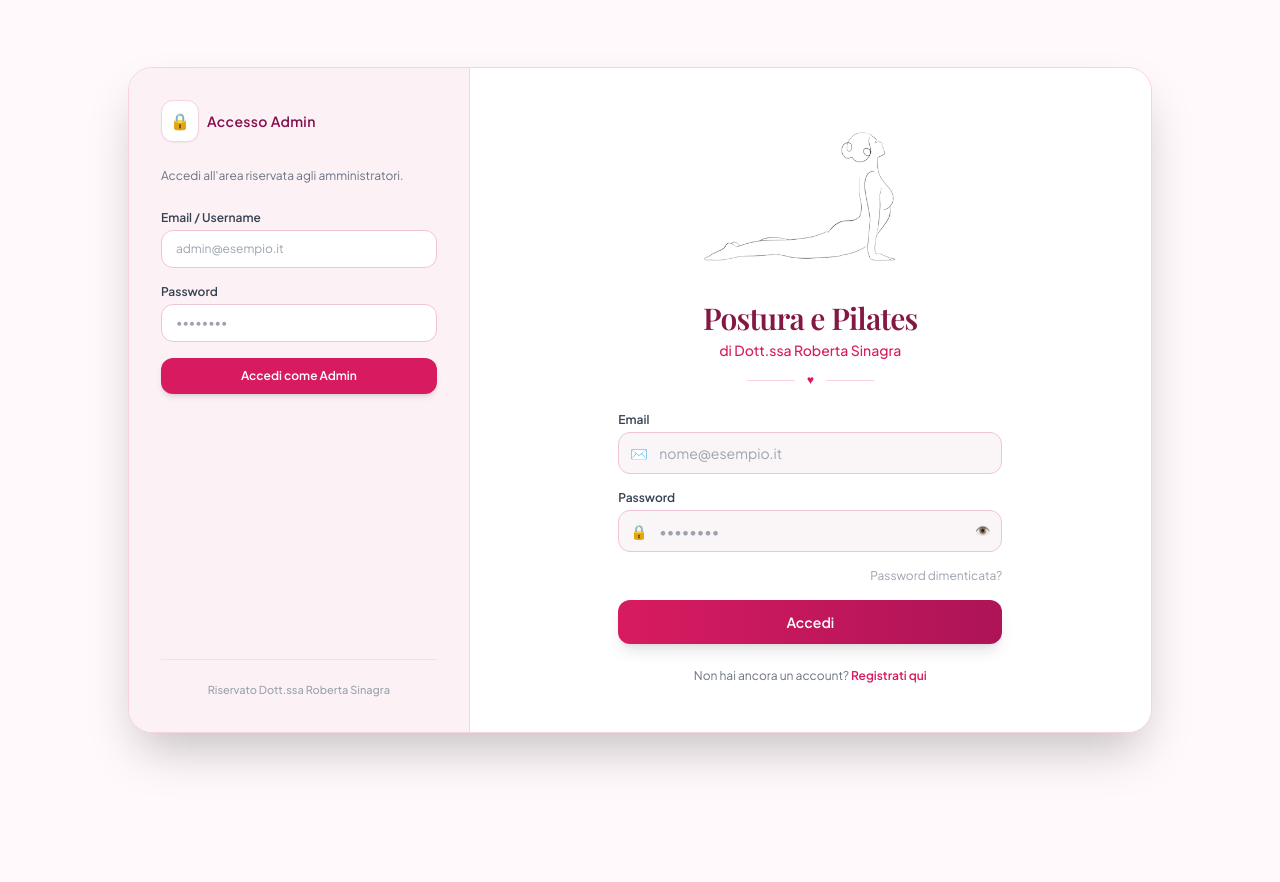
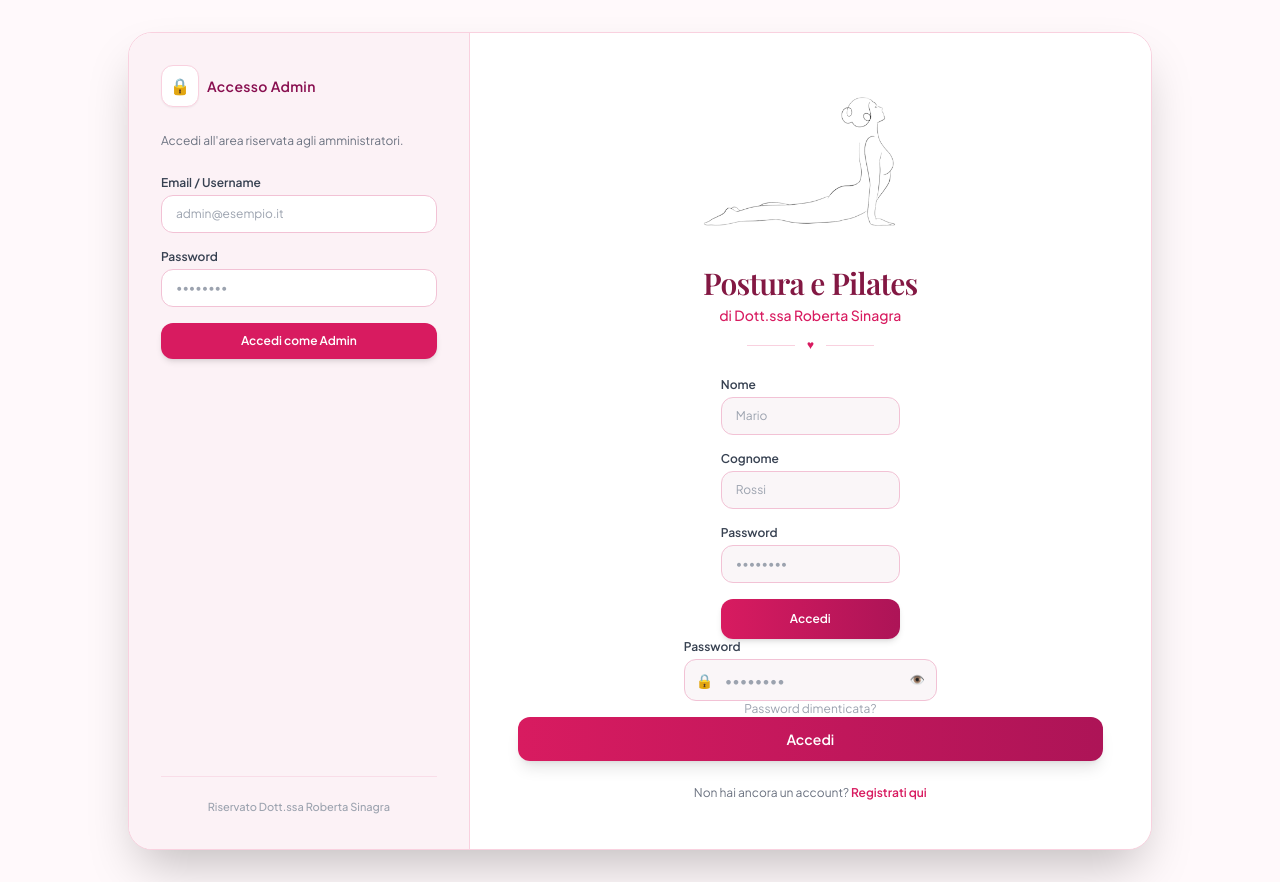
Before and after one commit to TribalTW/posturaepilates, a FastAPI app: page /login in a window 1280 px wide. Before the commit the page ends 767 px from the top, so only its background shows below. Run offline with FastAPI, Linux system fonts and the light colour scheme; parts of the project's set-up code (start-up, migrations or seed data) failed here and were passed over; some libraries are stand-ins or nearby versions; some web fonts are replaced.

Commit message:
Update login.html

```diff
--- a/pilates-webapp/templates/login.html
+++ b/pilates-webapp/templates/login.html
@@ -94,15 +94,31 @@
             {% endif %}
 
             <!-- Form Utente -->
-            <form action="/login" method="POST" class="w-full max-w-sm space-y-4">
-                <div class="relative">
-                    <label class="block text-xs font-semibold text-gray-700 mb-1">Email</label>
-                    <div class="relative">
-                        <span class="absolute inset-y-0 left-0 flex items-center pl-3 text-gray-400 text-sm">✉️</span>
-                        <input type="email" name="email" required placeholder="nome@esempio.it"
-                               class="w-full pl-10 pr-3.5 py-2.5 border border-[#f2c2d5] rounded-xl text-sm bg-[#faf6f8] text-gray-800 focus:outline-none focus:border-[#D81B60] focus:bg-white transition">
-                    </div>
+           <form action="/login" method="POST" class="space-y-4">
+
+                <div>
+                    <label class="block text-xs font-semibold text-gray-700 mb-1">Nome</label>
+                    <input type="text" name="nome" required placeholder="Mario"
+                           class="w-full px-3.5 py-2.5 border border-[#f2c2d5] rounded-xl text-xs bg-[#faf6f8] text-gray-800 focus:outline-none focus:border-[#D81B60] focus:bg-white transition">
                 </div>
+
+                <div>
+                    <label class="block text-xs font-semibold text-gray-700 mb-1">Cognome</label>
+                    <input type="text" name="cognome" required placeholder="Rossi"
+                           class="w-full px-3.5 py-2.5 border border-[#f2c2d5] rounded-xl text-xs bg-[#faf6f8] text-gray-800 focus:outline-none focus:border-[#D81B60] focus:bg-white transition">
+                </div>
+
+                <div>
+                    <label class="block text-xs font-semibold text-gray-700 mb-1">Password</label>
+                    <input type="password" name="password" required placeholder="••••••••"
+                           class="w-full px-3.5 py-2.5 border border-[#f2c2d5] rounded-xl text-xs bg-[#faf6f8] text-gray-800 focus:outline-none focus:border-[#D81B60] focus:bg-white transition">
+                </div>
+
+                <button type="submit"
+                        class="w-full py-3 bg-gradient-to-r from-[#D81B60] to-[#AD1457] hover:opacity-95 text-white font-bold rounded-xl text-xs transition shadow-md cursor-pointer">
+                    Accedi
+                </button>
+            </form>
 
                 <div class="relative">
                     <label class="block text-xs font-semibold text-gray-700 mb-1">Password</label>
```
